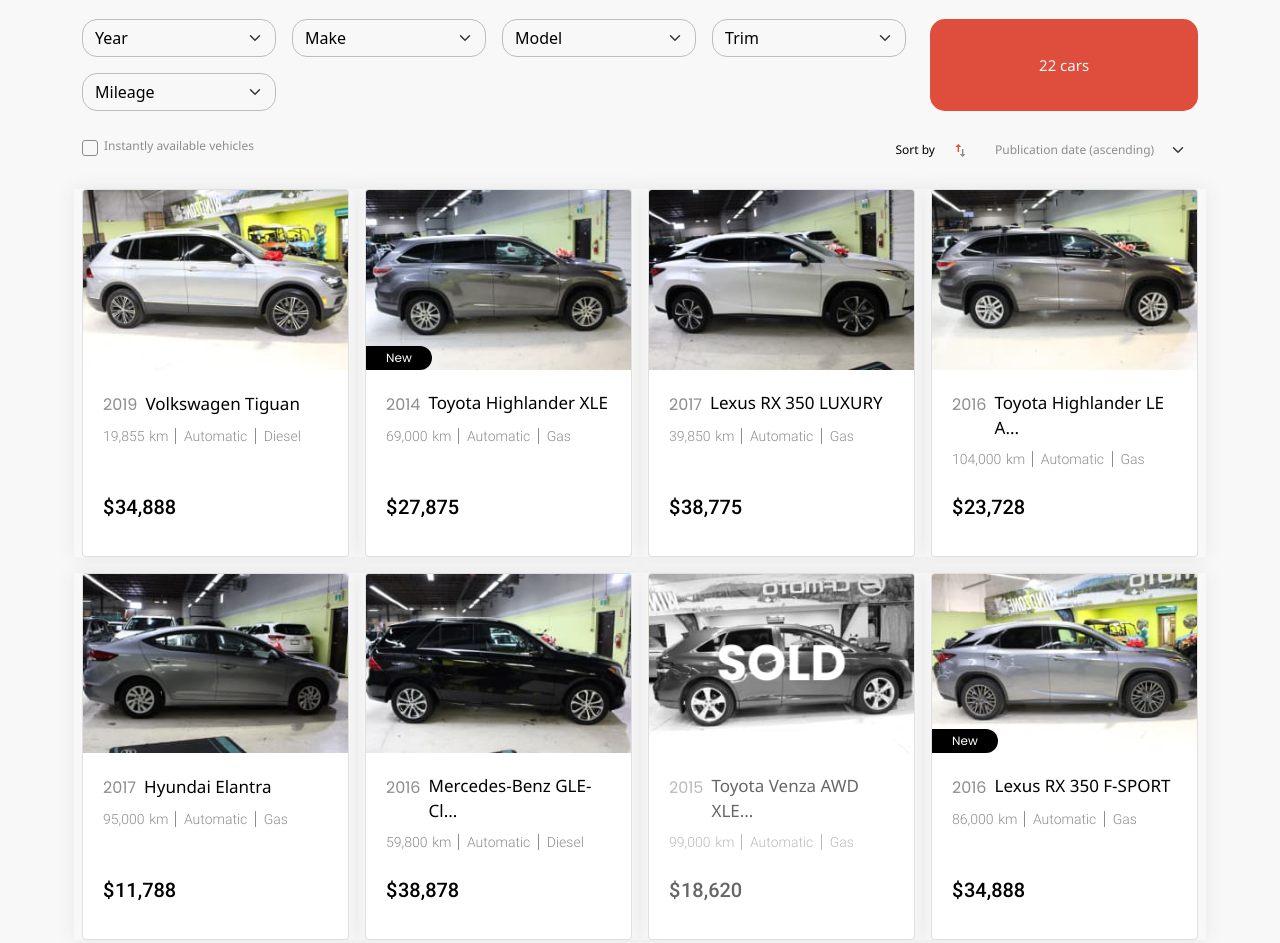
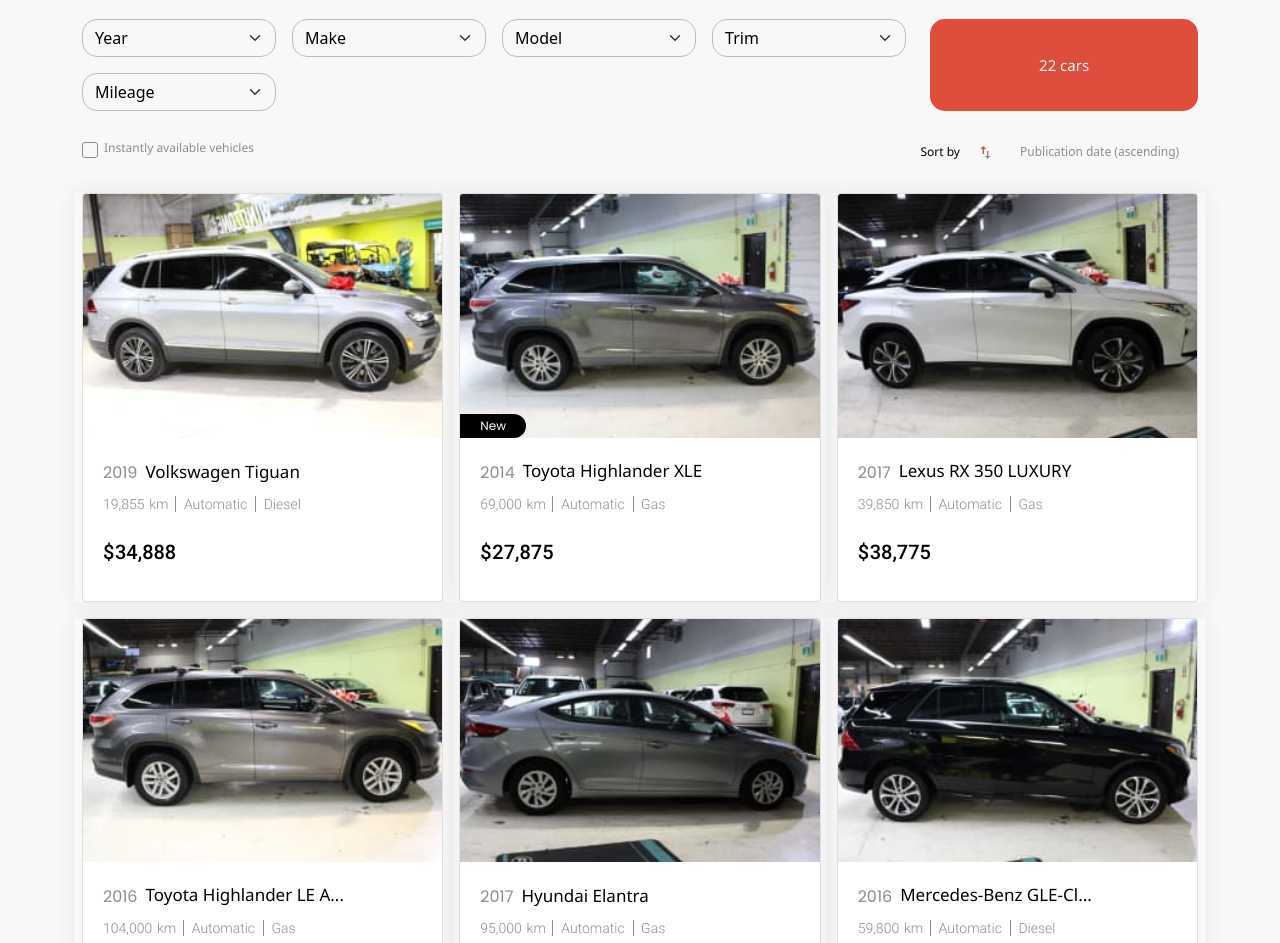
Before and after one commit to LAnd1364/monza-motors, a website: page docs/index.html in a window 1280 px wide. Shown: the part 1009-1952 px from the top of the page. Drawn offline with nearby package versions, Linux system fonts and the light colour scheme; files that its build step writes are made by us from their sources; files whose address does not match are found by name.

Commit message:
style sort filter

```diff
--- a/app/js/main.js
+++ b/app/js/main.js
@@ -10,6 +10,16 @@
 let filterOffers = document.querySelector('.offers__sort');
 let arrowUp = document.querySelector('.arrowUp');
 let arrowDown = document.querySelector('.arrowDown');
+let sortOptions = document.querySelectorAll('.offers__sort-opt');
+
+// sortOptions.forEach(el => setOptBg(el));
+
+// function setOptBg(el) {
+//   el.addEventListener('click', function() {
+//     console.log(this);
+//     this.classList.add('hidden');
+//   })
+// }
 
 let allCars = document.querySelectorAll('.car');
 let allCarsYear = document.querySelectorAll('.car__year');
@@ -213,3 +223,67 @@
     this.classList.add('active')
   })
 }
+
+//-------------------------------------------     select       -----------------------------
+var x, i, j, selElmnt, a, b, c;
+x = document.getElementsByClassName("offers__sort-wrap");
+
+for (i = 0; i < x.length; i++) {
+    selElmnt = x[i].getElementsByTagName("select")[0];
+    a = document.createElement("DIV");
+    a.setAttribute("class", "select-selected");
+    a.innerHTML = selElmnt.options[selElmnt.selectedIndex].innerHTML;
+    x[i].appendChild(a);
+    b = document.createElement("DIV");
+    b.setAttribute("class", "select-items select-hide");
+    for (j = 0; j < selElmnt.length; j++) {
+        /*for each option in the original select element,
+        create a new DIV that will act as an option item:*/
+        c = document.createElement("DIV");
+        c.innerHTML = selElmnt.options[j].innerHTML;
+        c.addEventListener("click", function(e) {
+            var y, i, k, s, h;
+            s = this.parentNode.parentNode.getElementsByTagName("select")[0];
+            h = this.parentNode.previousSibling;
+            for (i = 0; i < s.length; i++) {
+                if (s.options[i].innerHTML == this.innerHTML) {
+                    s.selectedIndex = i;
+                    h.innerHTML = this.innerHTML;
+                    y = this.parentNode.getElementsByClassName("same-as-selected");
+                    for (k = 0; k < y.length; k++) {
+                        y[k].removeAttribute("class");
+                    }
+                    this.setAttribute("class", "same-as-selected");
+                    break;
+                }
+            }
+            h.click();
+        });
+        b.appendChild(c);
+    }
+    x[i].appendChild(b);
+    a.addEventListener("click", function(e) {
+        e.stopPropagation();
+        closeAllSelect(this);
+        this.nextSibling.classList.toggle("select-hide");
+        this.classList.toggle("select-arrow-active");
+    });
+}
+function closeAllSelect(elmnt) {
+    var x, y, i, arrNo = [];
+    x = document.getElementsByClassName("select-items");
+    y = document.getElementsByClassName("select-selected");
+    for (i = 0; i < y.length; i++) {
+        if (elmnt == y[i]) {
+            arrNo.push(i)
+        } else {
+            y[i].classList.remove("select-arrow-active");
+        }
+    }
+    for (i = 0; i < x.length; i++) {
+        if (arrNo.indexOf(i)) {
+            x[i].classList.add("select-hide");
+        }
+    }
+}
+document.addEventListener("click", closeAllSelect);
--- a/app/scss/_global.scss
+++ b/app/scss/_global.scss
@@ -85,3 +85,41 @@
 .hidden {
 	display: none;
 }
+
+//------------------------------------       select       -----------------------------------
+
+.offers__sort-wrap {
+	min-width: 190px;
+	position: relative;
+	& select {
+		display: none;
+	}
+}
+.select-selected {
+	color: #8D8D8D;
+	&:hover {
+		color: #DF4E3C;
+	}
+	&:active {
+		color: #8D8D8D;
+	}
+}
+.select-items div,.select-selected {
+	padding: 8px 12px;
+	cursor: pointer;
+}
+.select-items {
+	border-radius: 15px;
+	position: absolute;
+	background-color: #fff;
+	top: 100%;
+	left: 0;
+	right: 0;
+	z-index: 1;
+}
+.select-hide {
+	display: none;
+}
+.select-items div:hover {
+	color: #DF4E3C;
+}
--- a/app/scss/style.scss
+++ b/app/scss/style.scss
@@ -42,6 +42,9 @@
 
 .offers {
 	margin: 50px 0 70px;
+	&__form {
+		user-select: none;
+	}
 		&__select {
 			color: #000;
 			background-color: transparent;
--- a/docs/index.html
+++ b/docs/index.html
@@ -5,6 +5,7 @@
 	<meta http-equiv="X-UA-Compatible" content="IE=edge">
 	<meta name="viewport" content="width=device-width, initial-scale=1.0">
 	<link href="https://cdn.jsdelivr.net/npm/bootstrap@5.1.3/dist/css/bootstrap.min.css" rel="stylesheet" integrity="sha384-1BmE4kWBq78iYhFldvKuhfTAU6auU8tT94WrHftjDbrCEXSU1oBoqyl2QvZ6jIW3" crossorigin="anonymous">
+	<link rel="stylesheet" href="//cdnjs.cloudflare.com/ajax/libs/bootstrap-select/1.7.5/css/bootstrap-select.min.css">
 	<link rel="stylesheet" href="css/style.min.css">
 	<title>Monza Motorsports</title>
 </head>
@@ -133,20 +134,22 @@
 								<path style=" stroke:none;fill-rule:nonzero;fill-opacity:1;" d="M 4.390625 5.117188 L 4.390625 0.0546875 L 2.945312 0.0546875 L 2.945312 5.117188 L 0.777344 5.117188 L 3.667969 8 L 6.554688 5.117188 Z M 4.390625 5.117188 "/>
 							</svg>
 						</span>
-						<select class="offers__sort form-select fz-12 Color-secondary-200">
-						  <option>Publication date (ascending)</option>
-						  <option>Publication date (descending)</option>
-						  <option>Price (ascending)</option>
-						  <option>Price (descending)</option>
-						  <option>Mileage (ascending)</option>
-						  <option>Mileage (descending)</option>
-						  <option>Performance (ascending)</option>
-						  <option>Performance (descending)</option>
-						</select>
+						<div class="offers__sort-wrap">
+							<select class="offers__sort form-select fz-12 Color-secondary-200">
+							  <option class="offers__sort-opt">Publication date (ascending)</option>
+							  <option class="offers__sort-opt">Publication date (descending)</option>
+							  <option class="offers__sort-opt">Price (ascending)</option>
+							  <option class="offers__sort-opt">Price (descending)</option>
+							  <option class="offers__sort-opt">Mileage (ascending)</option>
+							  <option class="offers__sort-opt">Mileage (descending)</option>
+							  <option class="offers__sort-opt">Performance (ascending)</option>
+							  <option class="offers__sort-opt">Performance (descending)</option>
+							</select>
+						</div>
 					</div>
 				</div>
 			</div>
-			<div class="row row-cols-1 row-cols-md-2 row-cols-lg-4 g-3">
+			<div class="row row-cols-1 row-cols-md-2 row-cols-lg-3 row-cols-xxl-4 g-3">
 				<div class="car col">
 					<div class="card">
 						<div class="car__img position-relative">
```
Also changed, not shown: app/index.html (+14 -11 lines), app/js/main.min.js, docs/css/style.min.css, docs/js/main.min.js.
